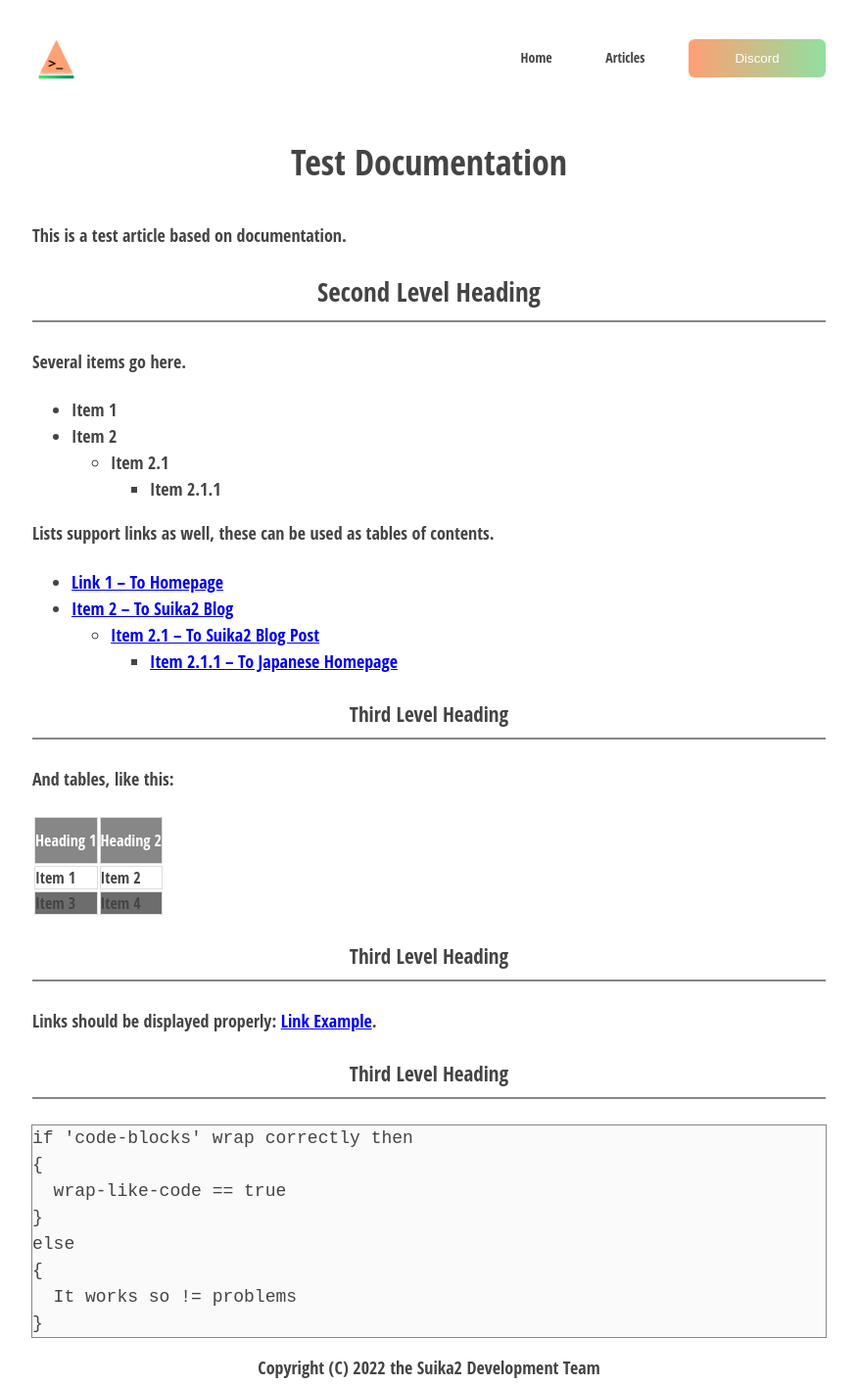
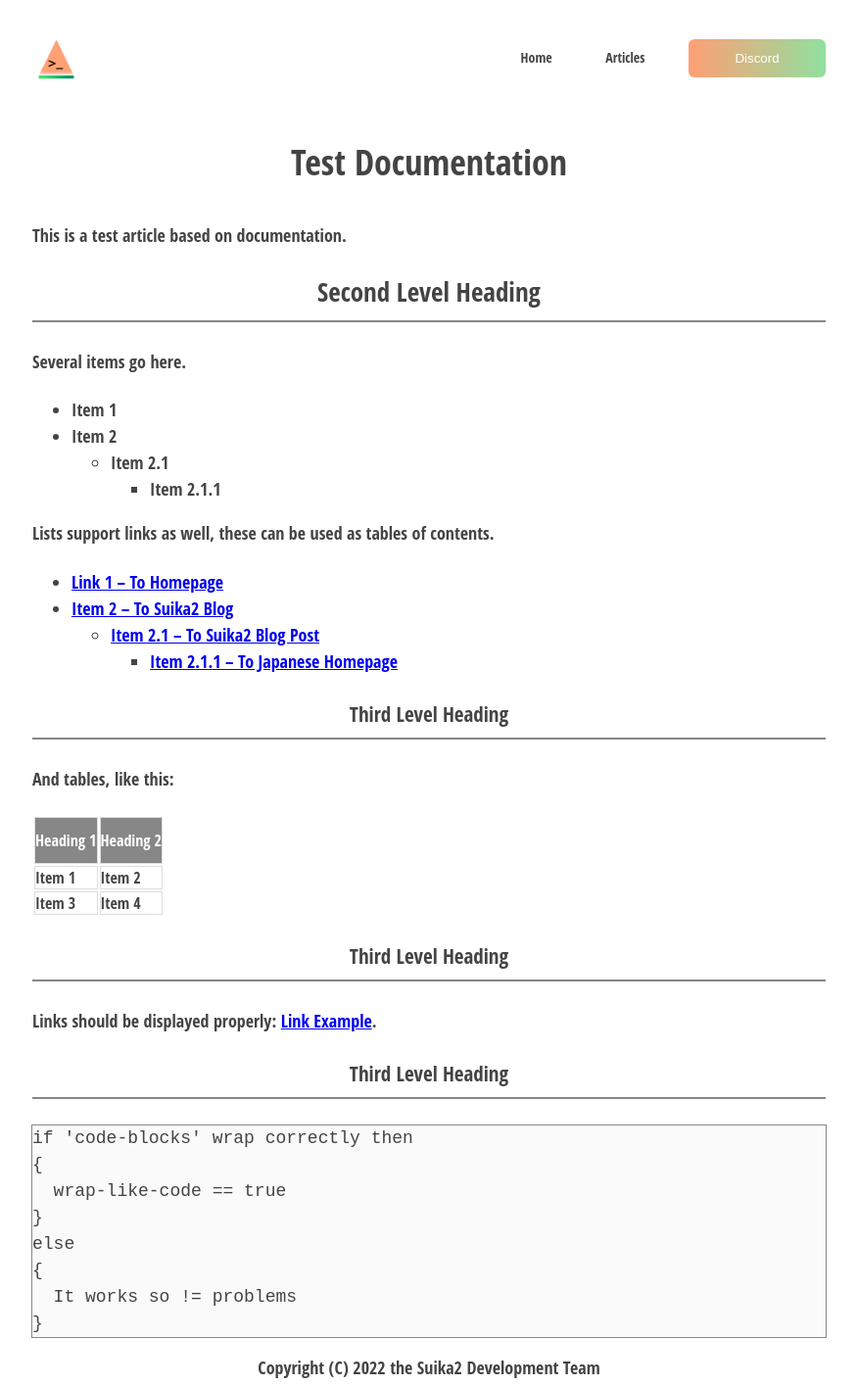
Before and after one commit to suika2engine/suika2engine.github.io, a Jekyll site: the page built from docs/doc-test.md, in a window 1280 px wide. Shown: the whole page at 98% size, without its empty margins (202-1077 px from the left). Built offline with Jekyll 4.4.1, drawn with Linux system fonts in a browser that asks for light colours; our own code applies the rules of GitHub Pages for plain Markdown files.

Commit message:
Update article-style.css

```diff
--- a/styles/article-style.css
+++ b/styles/article-style.css
@@ -146,8 +146,6 @@ td, th {
   padding: 0px;
 }
 
-tr:nth-child(even){background-color: var(--darkGrey);}
-
 th {
   padding-top: 12px;
   padding-bottom: 12px;
@@ -155,8 +153,6 @@ th {
   background-color: var(--Grey);
   color: white;
 }
-
-
 
 button {
   text-decoration: none;
```
